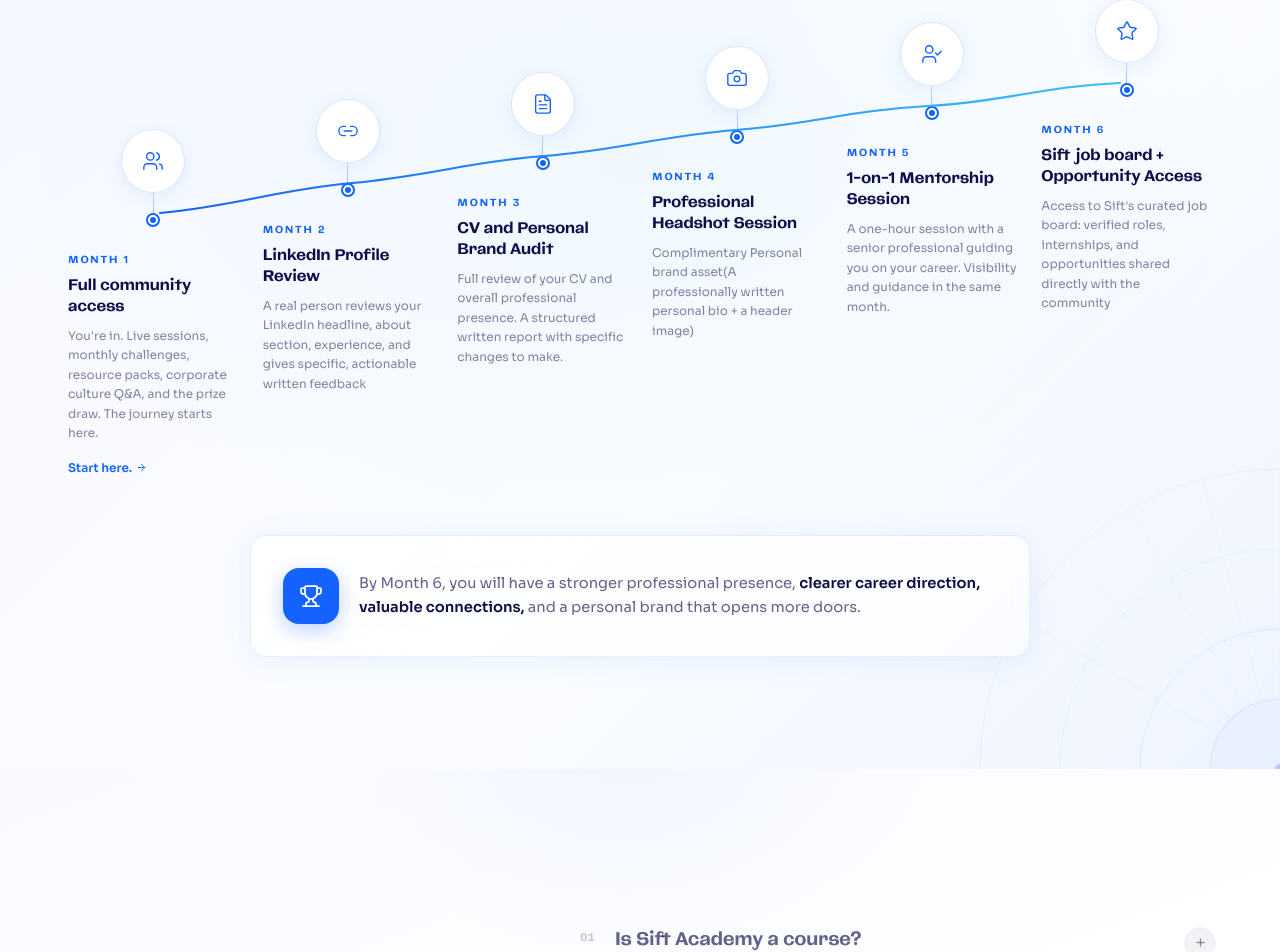
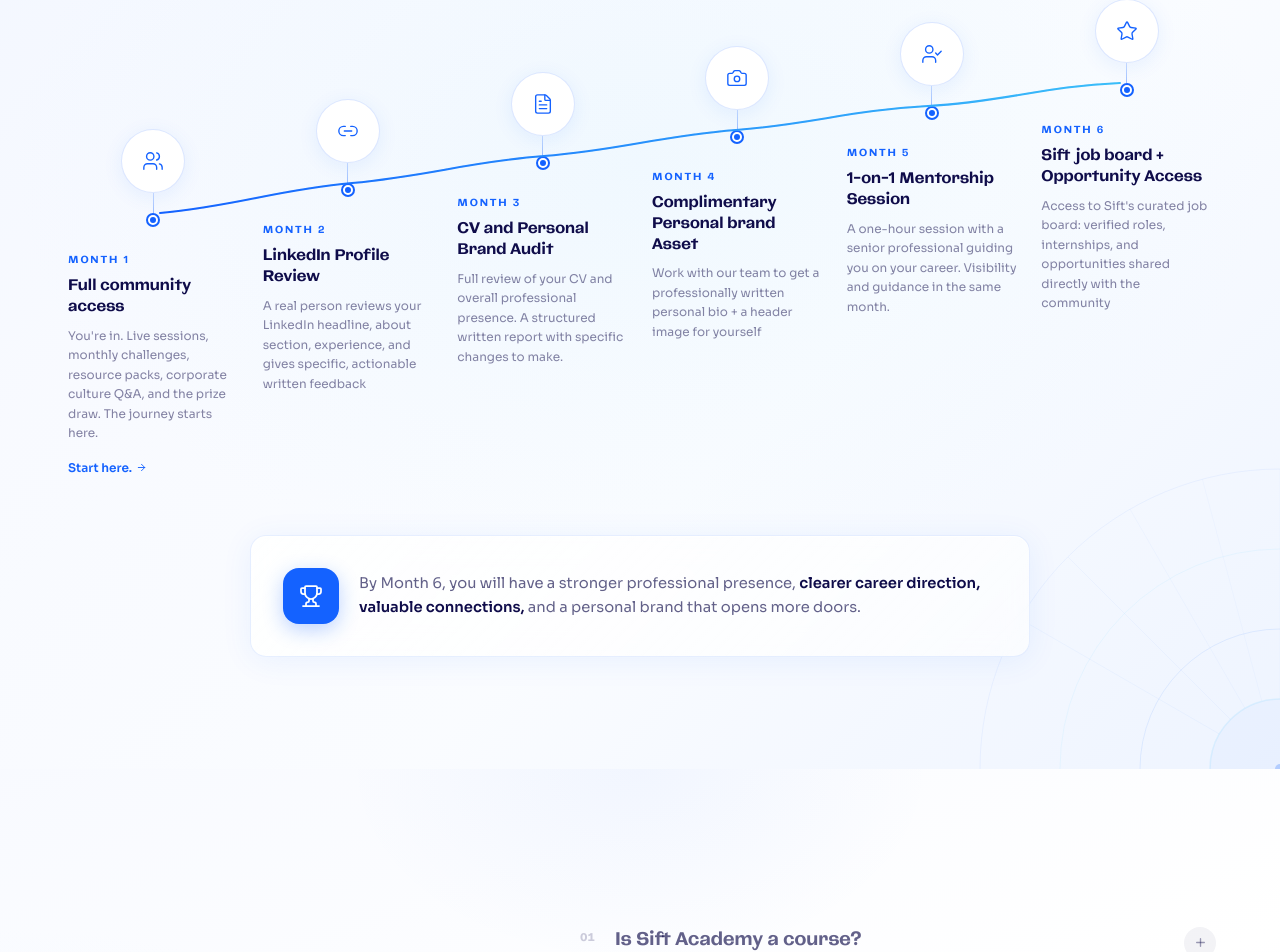
Before and after one commit to siftacademy/sift-academy, a Next.js app: page / in a window 1280 px wide. Shown: the part 5347-6299 px from the top of the page. Built offline with nearby package versions, Linux system fonts and the light colour scheme.

Commit message:
fix:added updated content

```diff
--- a/src/data/journey.ts
+++ b/src/data/journey.ts
@@ -70,9 +70,9 @@
   {
     month: "04",
     label: "Month 4",
-    title: "Professional Headshot Session",
+    title: "Complimentary Personal brand Asset",
     description:
-      "Complimentary Personal brand asset(A professionally written personal bio + a header image)",
+      "Work with our team to get a professionally written personal bio + a header image for yourself",
     icon: Camera,
   },
   {
```
